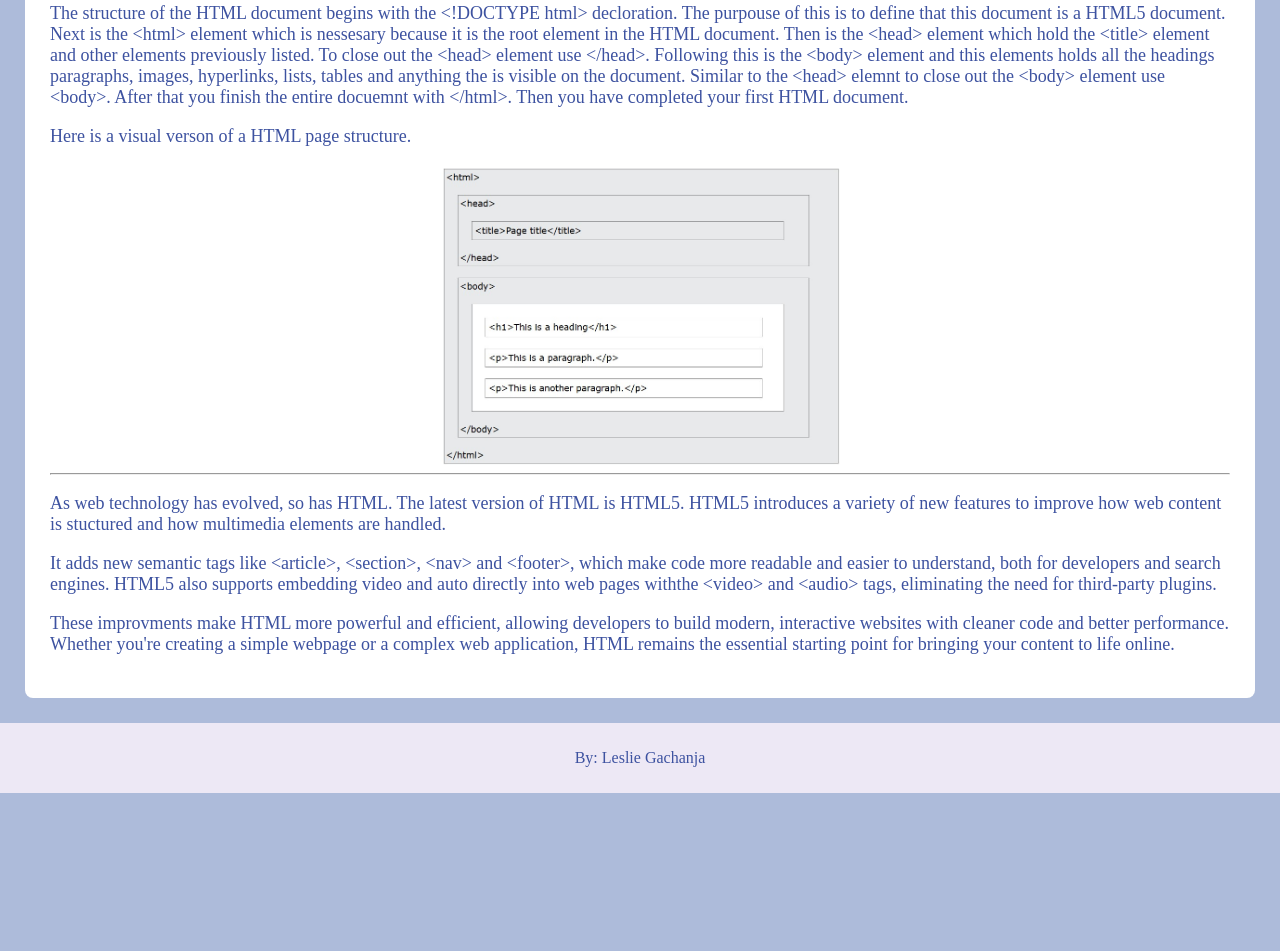
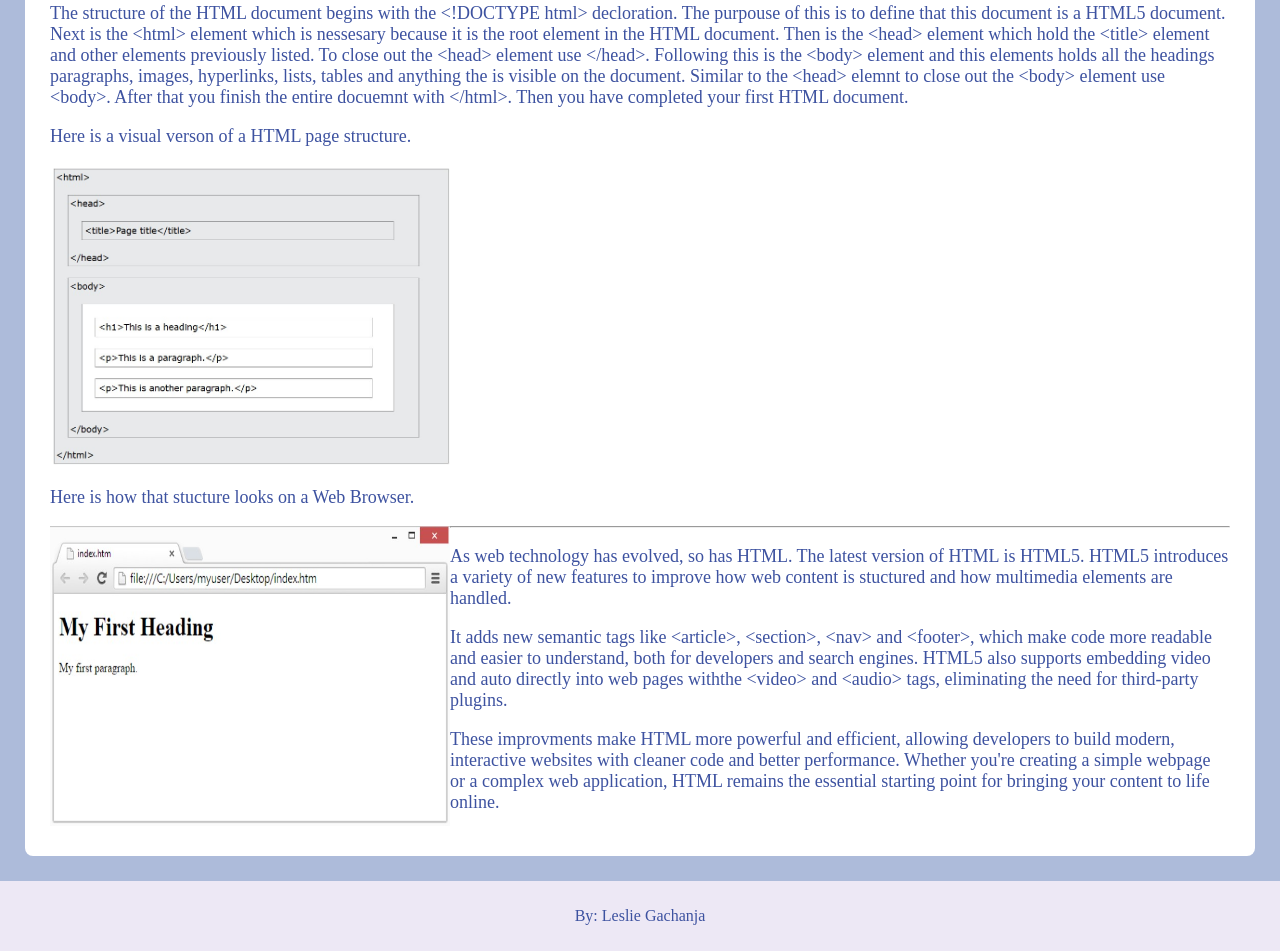
Before and after one commit to lgleslie/IT3203, a plain HTML site: page about.html in a window 1280 px wide. Shown: the part 642-1593 px from the top of the page. Before the commit the page ends 1435 px from the top, so only its background shows below. Drawn offline with Linux system fonts and the light colour scheme.

Commit message:
Update about.html

```diff
--- a/about.html
+++ b/about.html
@@ -46,7 +46,10 @@
           &lt;head&gt elemnt to close out the &lt;body&gt element use &lt;body&gt. After that you finish the entire docuemnt with &lt;/html&gt. Then you have completed your
           first HTML document.</p>
         <p class="p">Here is a visual verson of a HTML page structure.</p>
-        <img src="html structure.jpg" alt="html structure" class="center" style="width:400px;height:300px;">
+        <img src="html structure.jpg" alt="html structure" style="width:400px;height:300px;">
+        <p class="p" style="clear:left">Here is how that stucture looks on a Web Browser.</p>
+        <img src="example html page.jpg" alt="example html page" style="float:left;width:400px;height:300px;">
+
         <hr>
         <p class="p">As web technology has evolved, so has HTML. The latest version of HTML is HTML5. HTML5 introduces a variety of new features to improve how web content
         is stuctured and how multimedia elements are handled.</p>
```
